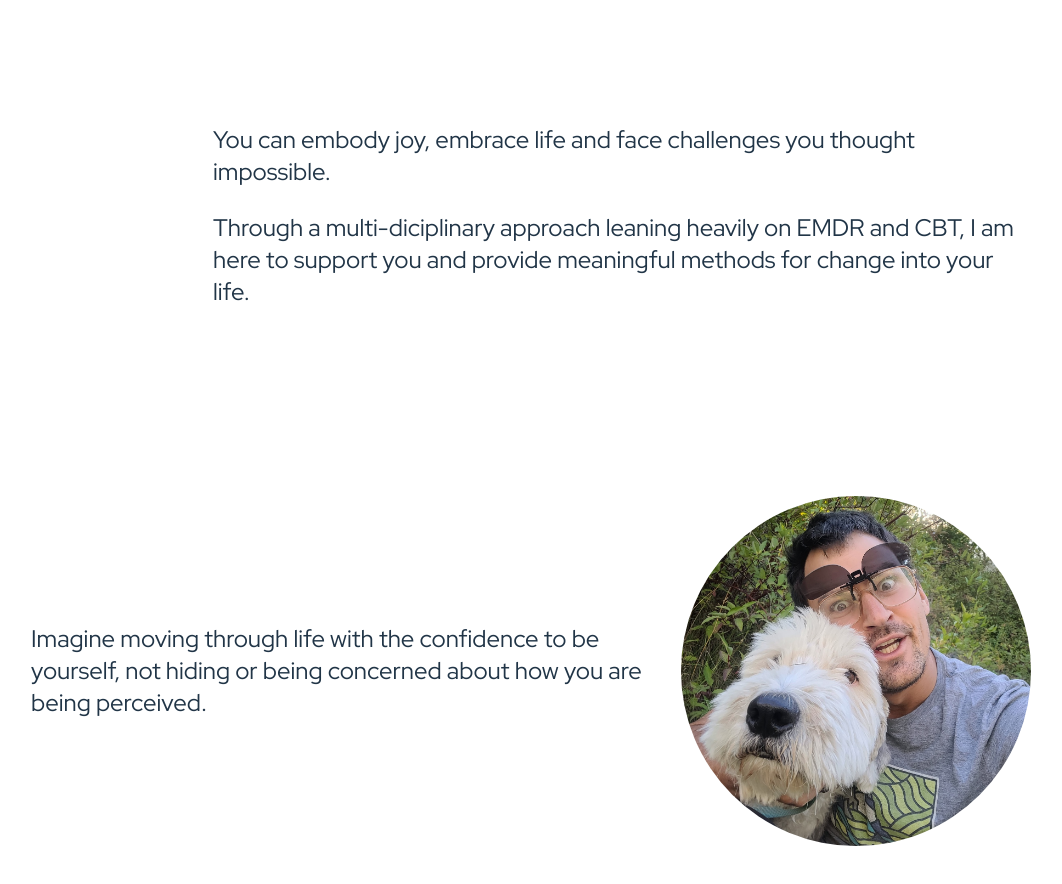
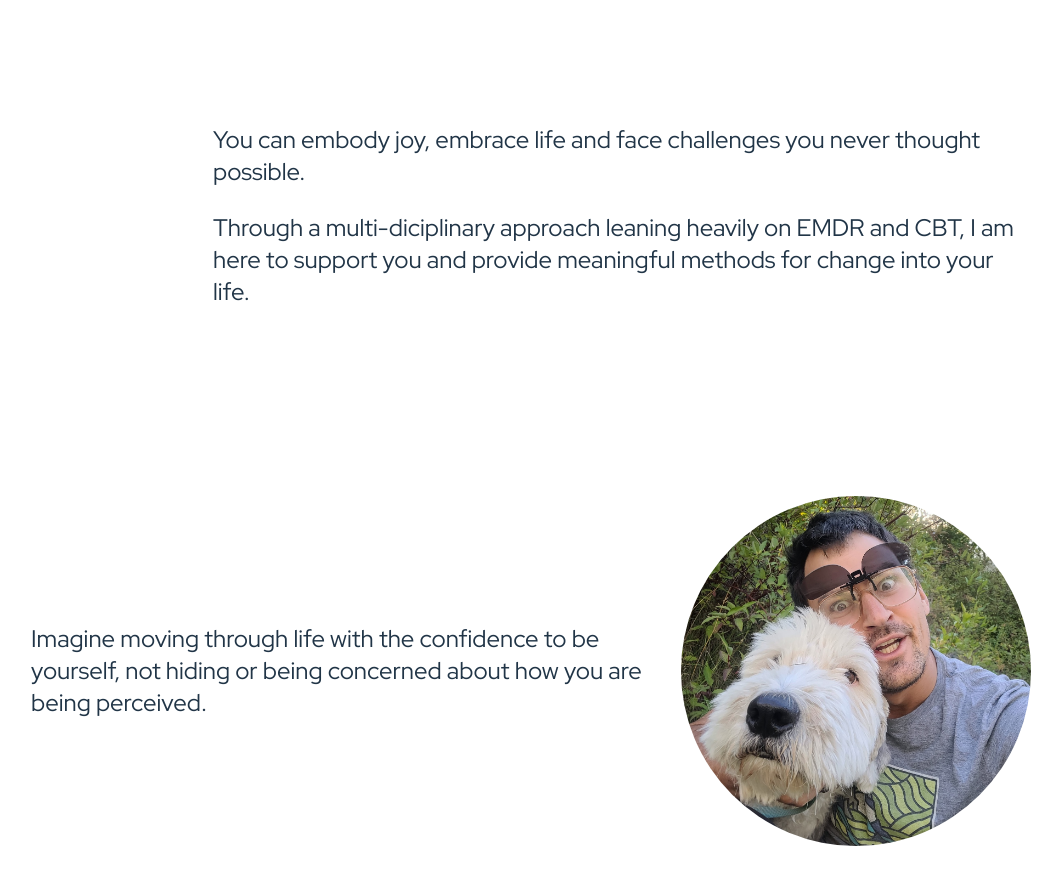
Before and after one commit to amandahussey/ben-g-therapy.com, a React (Vite) app in the folder ben-g-therapy.com/: page / in a window 1280 px wide. Shown: the part 1200-2084 px from the top of the page, without its empty margins (109-1171 px from the left). Built offline with nearby package versions, Linux system fonts and the light colour scheme.

Commit message:
"you thought impossible" --> "you never thought possible"

```diff
--- a/ben-g-therapy.com/src/App.tsx
+++ b/ben-g-therapy.com/src/App.tsx
@@ -80,8 +80,8 @@ function App() {
 
             <Stack spacing={3}>
               <Typography variant="h5" textAlign="left">
-                You can embody joy, embrace life and face challenges you thought
-                impossible.
+                You can embody joy, embrace life and face challenges you never
+                thought possible.
               </Typography>
 
               <Typography variant="h5" textAlign="left">
```
